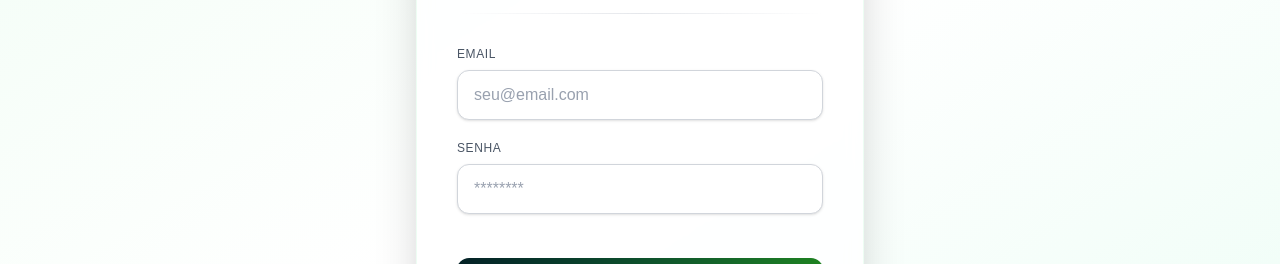
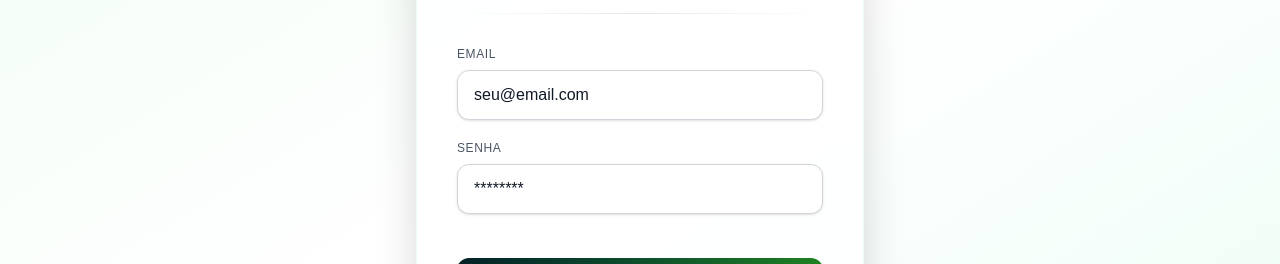
Before and after one commit to zeharoldoparente/controleFinanceiro, a Next.js app in the folder frontend/: page /login in a window 1280 px wide. Shown: the part 283-547 px from the top of the page. Built offline with nearby package versions, Linux system fonts and the light colour scheme; no server answers.

Commit message:
alteração dos imputs

```diff
--- a/frontend/src/app/dashboard/despesas/page.tsx
+++ b/frontend/src/app/dashboard/despesas/page.tsx
@@ -1207,7 +1207,7 @@ export default function DespesasPage() {
                                     onChange={(e) =>
                                        setDescricao(e.target.value)
                                     }
-                                    className="w-full px-4 py-2.5 border border-gray-300 rounded-lg focus:ring-2 focus:ring-red-500 focus:border-transparent"
+                                    className="w-full px-4 py-2.5 border border-gray-300 rounded-lg text-gray-900 placeholder:text-gray-400 focus:ring-2 focus:ring-red-500 focus:border-transparent"
                                     placeholder="Ex: Conta de luz"
                                     autoFocus
                                  />
@@ -1354,7 +1354,7 @@ export default function DespesasPage() {
                                        onChange={(e) =>
                                           setValorProvisionado(e.target.value)
                                        }
-                                       className="w-full px-4 py-2.5 border border-gray-300 rounded-lg focus:ring-2 focus:ring-red-500 focus:border-transparent"
+                                       className="w-full px-4 py-2.5 border border-gray-300 rounded-lg text-gray-900 placeholder:text-gray-400 focus:ring-2 focus:ring-red-500 focus:border-transparent"
                                        placeholder="0,00"
                                     />
                                     {parcelas > 1 &&
@@ -1382,7 +1382,7 @@ export default function DespesasPage() {
                                        onChange={(e) =>
                                           setDataVencimento(e.target.value)
                                        }
-                                       className="w-full px-4 py-2.5 border border-gray-300 rounded-lg focus:ring-2 focus:ring-red-500 focus:border-transparent"
+                                       className="w-full px-4 py-2.5 border border-gray-300 rounded-lg text-gray-900 placeholder:text-gray-400 focus:ring-2 focus:ring-red-500 focus:border-transparent"
                                     />
                                  </div>
                               </div>
@@ -1396,9 +1396,9 @@ export default function DespesasPage() {
                                     <select
                                        value={categoriaId}
                                        onChange={(e) =>
-                                          setCategoriaId(Number(e.target.value))
+                                          setCategoriaId(e.target.value ? Number(e.target.value) : "")
                                        }
-                                       className="w-full px-4 py-2.5 border border-gray-300 rounded-lg focus:ring-2 focus:ring-red-500 focus:border-transparent"
+                                       className="w-full px-4 py-2.5 border border-gray-300 rounded-lg text-gray-900 placeholder:text-gray-400 focus:ring-2 focus:ring-red-500 focus:border-transparent"
                                     >
                                        <option value="">Sem categoria</option>
                                        {categorias.map((cat) => (
@@ -1415,13 +1415,19 @@ export default function DespesasPage() {
                                     <select
                                        value={tipoPagamentoId}
                                        onChange={(e) => {
-                                          const newId = Number(e.target.value);
+                                          const rawValue = e.target.value;
+                                          const newId = rawValue
+                                             ? Number(rawValue)
+                                             : "";
                                           setTipoPagamentoId(newId);
                                           setCartaoId("");
                                           // FIX: ao selecionar cartão crédito, força tipo variavel e limpa recorrente
-                                          const tp = tiposPagamento.find(
-                                             (t) => t.id === newId,
-                                          );
+                                          const tp =
+                                             typeof newId === "number"
+                                                ? tiposPagamento.find(
+                                                     (t) => t.id === newId,
+                                                  )
+                                                : undefined;
                                           const nome =
                                              tp?.nome?.toLowerCase() ?? "";
                                           if (
@@ -1432,7 +1438,7 @@ export default function DespesasPage() {
                                              setRecorrente(false);
                                           }
                                        }}
-                                       className="w-full px-4 py-2.5 border border-gray-300 rounded-lg focus:ring-2 focus:ring-red-500 focus:border-transparent"
+                                       className="w-full px-4 py-2.5 border border-gray-300 rounded-lg text-gray-900 placeholder:text-gray-400 focus:ring-2 focus:ring-red-500 focus:border-transparent"
                                     >
                                        <option value="">Selecione...</option>
                                        {tiposPagamento.map((tp) => (
@@ -1528,7 +1534,7 @@ export default function DespesasPage() {
                                              setParcelas(v);
                                              if (v > 1) setRecorrente(false);
                                           }}
-                                          className="w-20 px-3 py-1.5 border border-gray-300 rounded-lg text-sm text-center focus:ring-2 focus:ring-red-500"
+                                          className="w-20 px-3 py-1.5 border border-gray-300 rounded-lg text-sm text-center text-gray-900 focus:ring-2 focus:ring-red-500"
                                        />
                                        <span className="text-sm text-gray-500">
                                           vez{parcelas > 1 ? "es" : ""}
--- a/frontend/src/app/globals.css
+++ b/frontend/src/app/globals.css
@@ -31,11 +31,12 @@ body {
     textarea[class*="border"]
   ) {
     background-color: #f8fafc;
-    color: #111827;
+    color: #111827 !important;
     border: 1px solid #d1d5db !important;
     outline: none !important;
     box-shadow: 0 1px 2px rgb(15 23 42 / 0.08);
-    caret-color: #111827;
+    caret-color: #111827 !important;
+    -webkit-text-fill-color: #111827;
     transition:
       border-color 0.2s ease,
       background-color 0.2s ease,
@@ -76,7 +77,7 @@ body {
     input[class*="border"]:not([type="checkbox"]):not([type="radio"]):not([type="range"]):not([type="color"]):not([type="file"]):not([type="hidden"]):not([type="image"]):not([type="submit"]):not([type="button"]):not([type="reset"]),
     textarea[class*="border"]
   )::placeholder {
-    color: #9ca3af;
+    color: #9ca3af !important;
     opacity: 1;
   }
 
@@ -124,13 +125,14 @@ body {
     textarea[class*="border"]
   ):disabled {
     background-color: #f3f4f6 !important;
-    color: #9ca3af;
+    color: #9ca3af !important;
+    -webkit-text-fill-color: #9ca3af;
     border-color: #e5e7eb !important;
     box-shadow: none;
   }
 
   select[class*="border"]:not([class*="border-none"]) option {
-    color: #111827;
+    color: #111827 !important;
     background-color: #ffffff;
   }
 
@@ -146,7 +148,7 @@ body {
     input[class*="border"]:not([type="checkbox"]):not([type="radio"]):not([type="range"]):not([type="color"]):not([type="file"]):not([type="hidden"]):not([type="image"]):not([type="submit"]):not([type="button"]):not([type="reset"]),
     textarea[class*="border"]
   ):-webkit-autofill:focus {
-    -webkit-text-fill-color: #111827;
+    -webkit-text-fill-color: #111827 !important;
     -webkit-box-shadow: 0 0 0 1000px #ffffff inset;
     transition: background-color 9999s ease-out 0s;
   }
```
